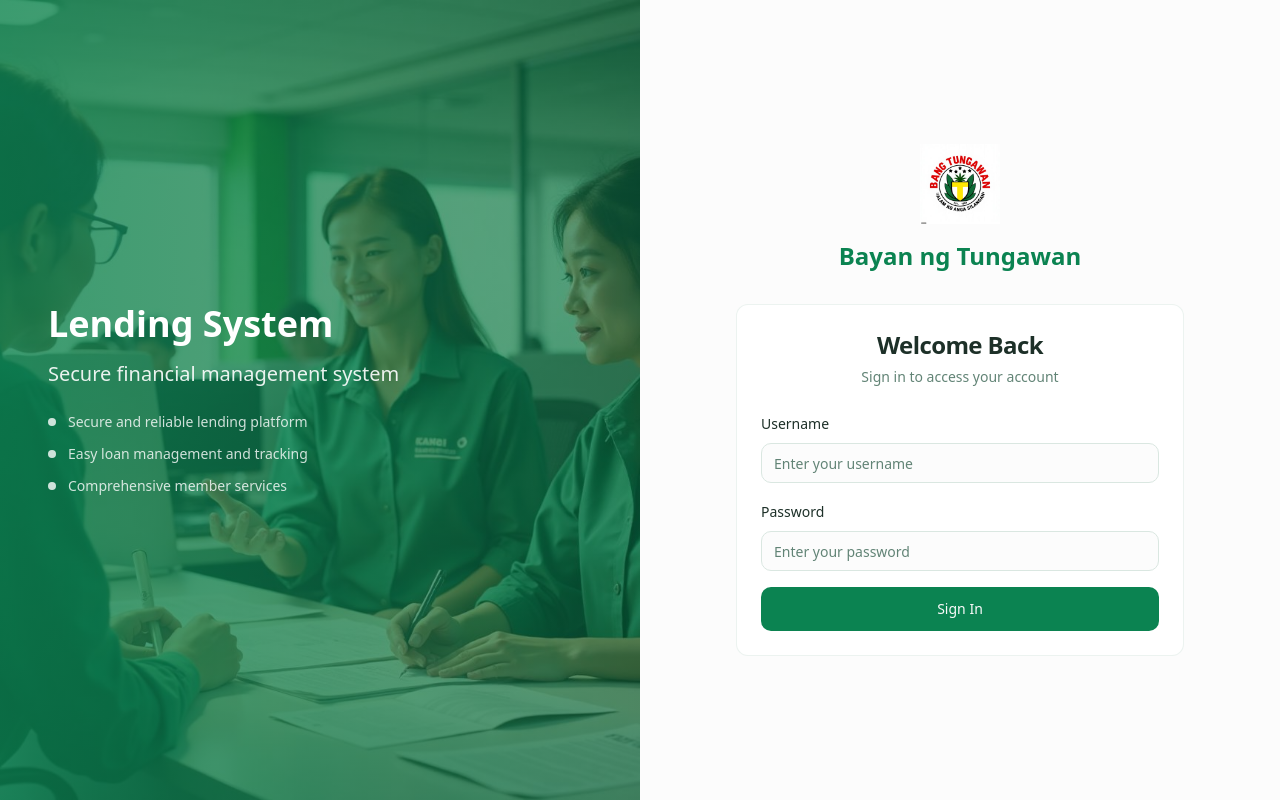
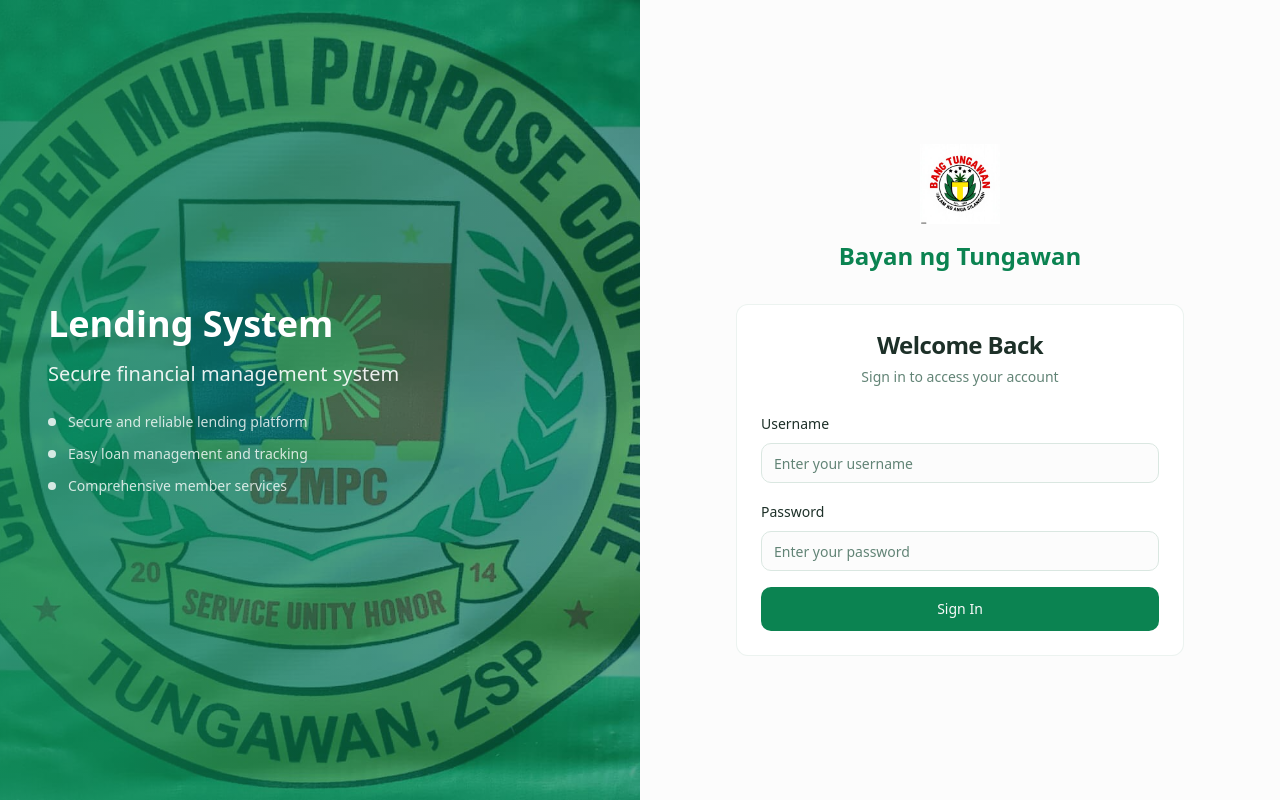
Before and after one commit to Dhanloyd/cafgu-greenleap, a React (Vite) app: page /auth in a window 1280 px wide. Built offline with nearby package versions, Linux system fonts and the light colour scheme.

Commit message:
Update login background image
Change the login page background image to the provided CAFGU Zampen Multi-Purpose Cooperative logo.

```diff
--- a/src/components/AuthLayout.tsx
+++ b/src/components/AuthLayout.tsx
@@ -6,7 +6,7 @@ import { Label } from '@/components/ui/label';
 import { Card, CardContent, CardDescription, CardHeader, CardTitle } from '@/components/ui/card';
 import { useAuth } from '@/contexts/AuthContext';
 import { useToast } from '@/hooks/use-toast';
-import authBg from '@/assets/auth-background.jpg';
+const authBg = '/lovable-uploads/f79c8a91-7753-4751-8606-1624c268d377.png';
 import baangLogo from '@/assets/baang-tungawan-logo.png';
 
 const AuthLayout: React.FC = () => {
```
Also changed, not shown: public/lovable-uploads/f79c8a91-7753-4751-8606-1624c268d377.png (added), src/assets/auth-background.jpg (deleted).
